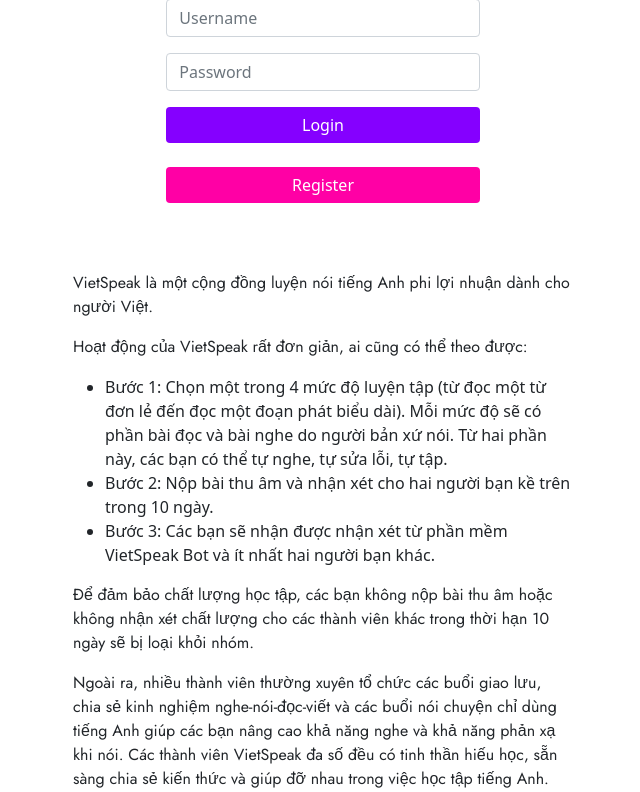
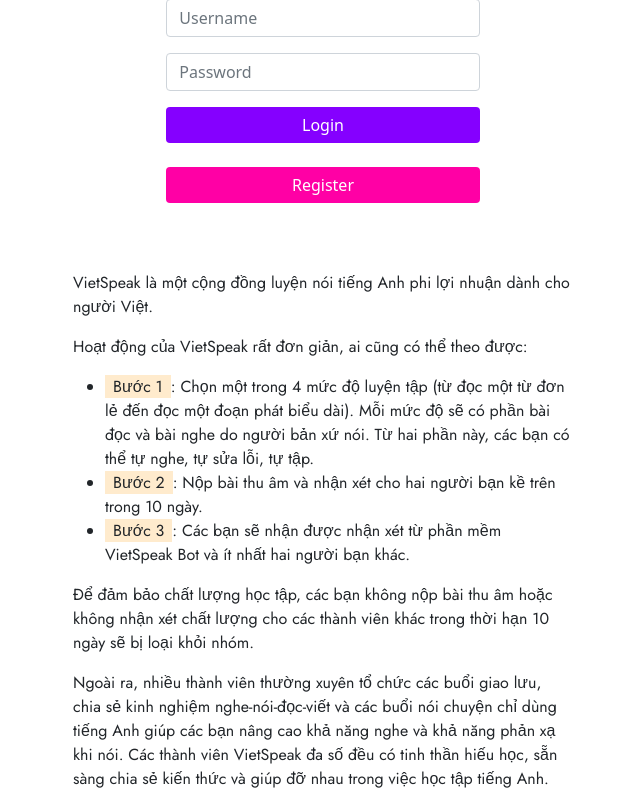
Before and after one commit to vietspeak/VietSpeakWebsite, a Flask app: page / in a window 1280 px wide. Shown: the part 158-950 px from the top of the page, without its empty margins (317-957 px from the left). Run offline with Flask 2, Linux system fonts and the light colour scheme.

Commit message:
Styling steps

```diff
--- a/templates/index.html
+++ b/templates/index.html
@@ -84,18 +84,21 @@
               </p>
               <ul>
                 <li>
-                  Bước 1: Chọn một trong 4 mức độ luyện tập (từ đọc một từ đơn
-                  lẻ đến đọc một đoạn phát biểu dài). Mỗi mức độ sẽ có phần bài
-                  đọc và bài nghe do người bản xứ nói. Từ hai phần này, các bạn
-                  có thể tự nghe, tự sửa lỗi, tự tập.
+                  <span class="instruction--step px-2 p-y-1">Bước 1</span>: Chọn
+                  một trong 4 mức độ luyện tập (từ đọc một từ đơn lẻ đến đọc một
+                  đoạn phát biểu dài). Mỗi mức độ sẽ có phần bài đọc và bài nghe
+                  do người bản xứ nói. Từ hai phần này, các bạn có thể tự nghe,
+                  tự sửa lỗi, tự tập.
                 </li>
                 <li>
-                  Bước 2: Nộp bài thu âm và nhận xét cho hai người bạn kề trên
-                  trong 10 ngày.
+                  <span class="instruction--step px-2 p-y-1">Bước 2</span>: Nộp
+                  bài thu âm và nhận xét cho hai người bạn kề trên trong 10
+                  ngày.
                 </li>
                 <li>
-                  Bước 3: Các bạn sẽ nhận được nhận xét từ phần mềm VietSpeak
-                  Bot và ít nhất hai người bạn khác.
+                  <span class="instruction--step px-2 p-y-1">Bước 3</span>: Các
+                  bạn sẽ nhận được nhận xét từ phần mềm VietSpeak Bot và ít nhất
+                  hai người bạn khác.
                 </li>
               </ul>
               <p>
@@ -200,7 +203,8 @@
       color: #6f3aeb;
       text-align: center;
     }
-    p {
+    p,
+    li {
       font-family: "Jost", sans-serif;
     }
 
@@ -214,5 +218,9 @@
       width: 500px;
       margin: 0 auto;
     }
+
+    .instruction--step {
+      background-color: blanchedalmond;
+    }
   </style>
 </html>
```
